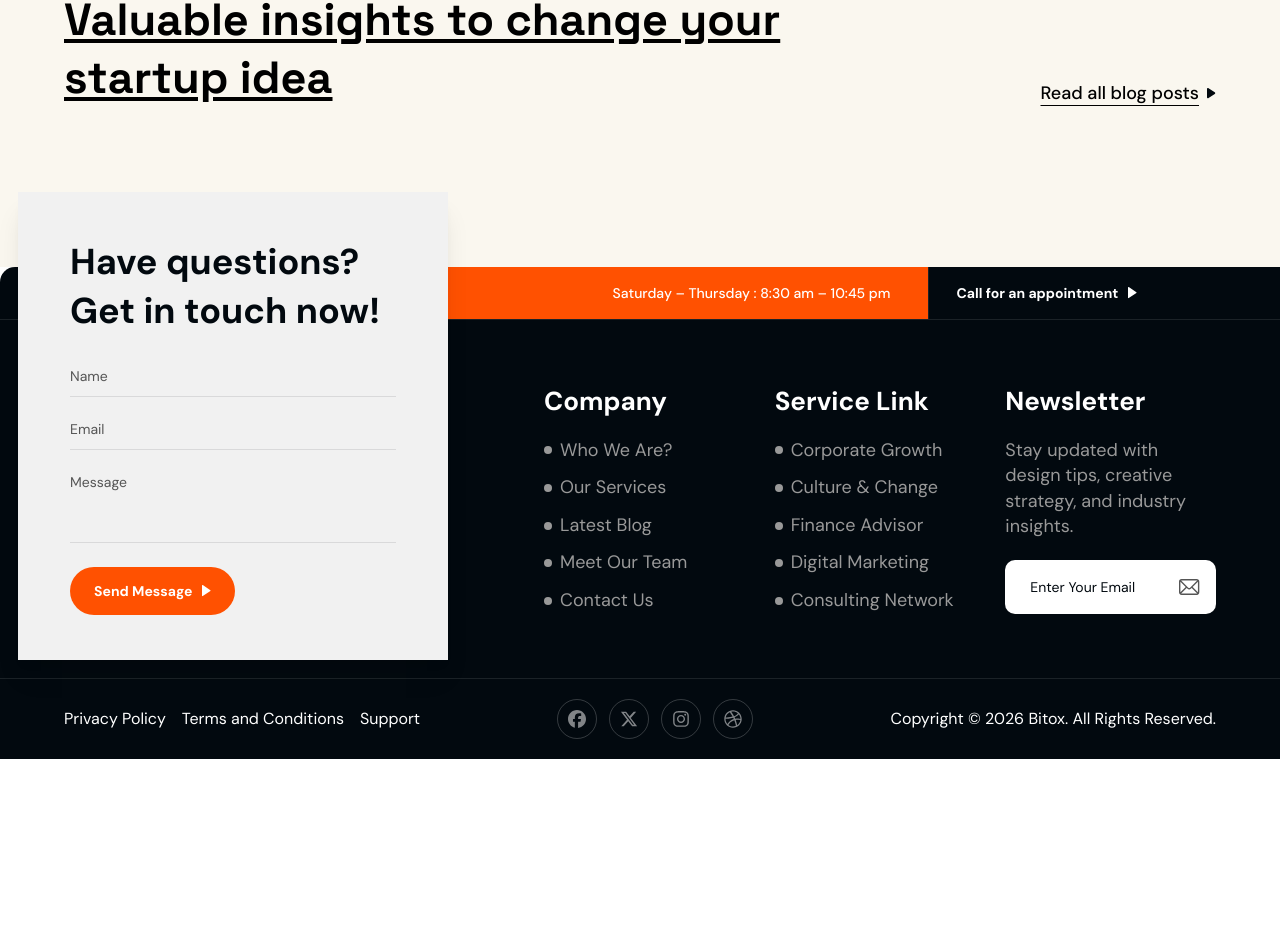
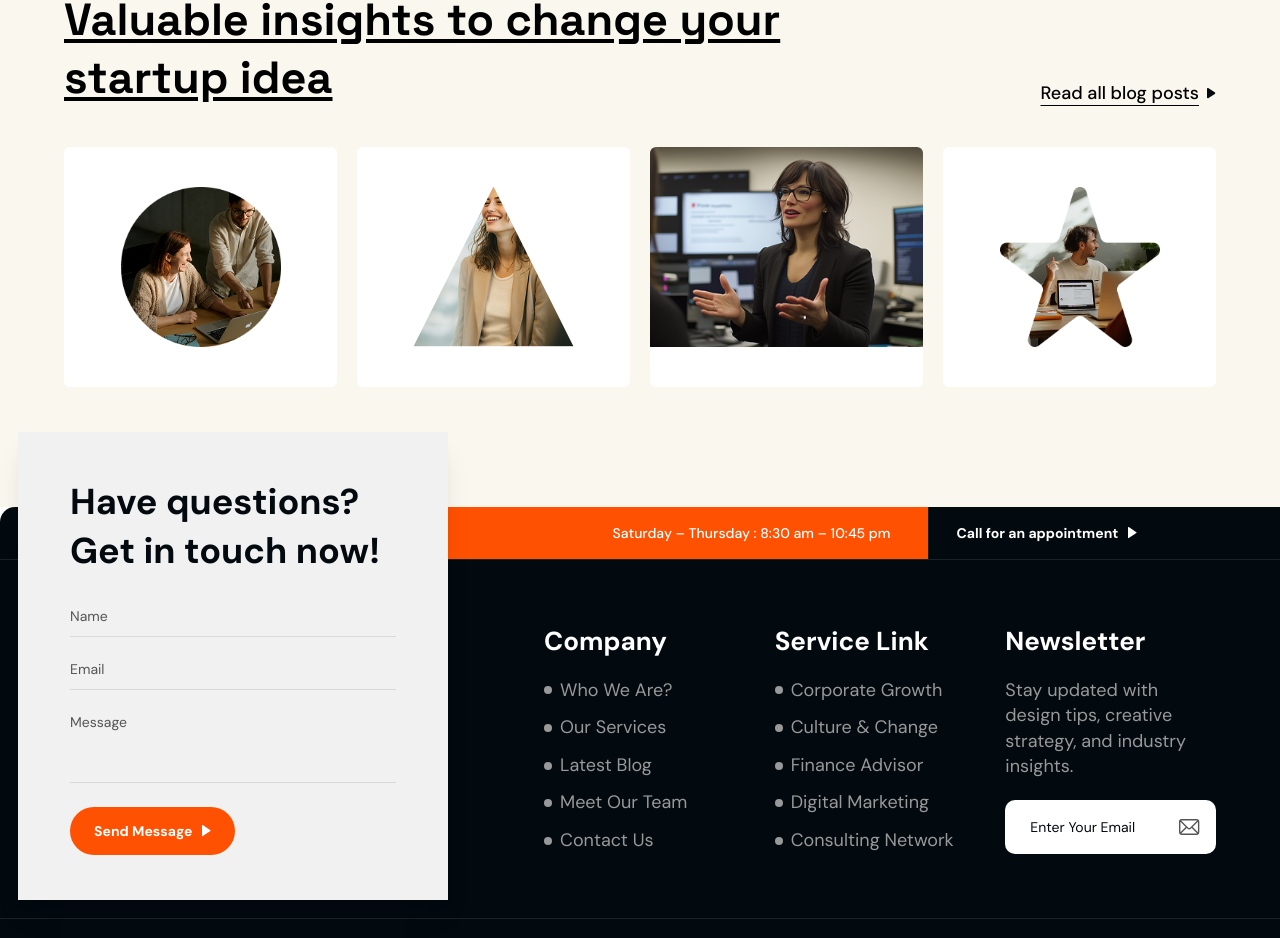
Before and after one commit to Mostofa-zaman/bitox-business-consulting-website, a Next.js app: page /consulting-agency in a window 1280 px wide. Shown: the part 9524-10462 px from the top of the page. Before the commit the page ends 10283 px from the top, so only its background shows below. Built offline with nearby package versions, Linux system fonts and the light colour scheme.

Commit message:
feat: (BlogInsight) render responsive blog cards with dynamic images and clip styles

```diff
--- a/src/components/homeTwo/BlogInsight.jsx
+++ b/src/components/homeTwo/BlogInsight.jsx
@@ -3,7 +3,10 @@
 import React from "react";
 import Container from "../common/Container";
 import Link from "next/link";
-
+import allImages from "../helper/imageProvider";
+import { Grid } from "../common/Responsive";
+import { blogPosts, clipStyles } from "../helper/helpers";
+import Image from "next/image";
 
 const BlogInsight = () => {
   return (
@@ -39,7 +42,46 @@ const BlogInsight = () => {
           </Link>
         </div>
 
+        {/* Blog Cards Grid */}
+        <Grid cols={{ base: 1, sm: 2, lg: 4 }} gap="md">
+          {blogPosts.map((post, index) => {
+            const imgSrc = allImages.home2blog[index]?.img;
+            const isRectangle = post.clipShape === "rectangle";
 
+            return (
+              <div
+                key={post.id}
+                className={`bg-white rounded-md flex flex-col items-center text-center gap-3 ${
+                  isRectangle ? "overflow-hidden" : "px-9 py-7.5"
+                }`}
+              >
+                {/* Image with clip shape */}
+                <div
+                  className="flex items-center justify-center w-full overflow-hidden"
+                  style={isRectangle ? {} : { minHeight: "180px" }}
+                >
+                  {imgSrc && (
+                    <Image
+                      src={imgSrc}
+                      alt={post.title}
+                      width={isRectangle ? 377 : 160}
+                      height={isRectangle ? 250 : 160}
+                      style={
+                        isRectangle
+                          ? {
+                              width: "377px",
+                              height: "200px",
+                              objectFit: "cover",
+                            }
+                          : clipStyles[post.clipShape]
+                      }
+                    />
+                  )}
+                </div>
+              </div>
+            );
+          })}
+        </Grid>
       </Container>
     </section>
   );
```
